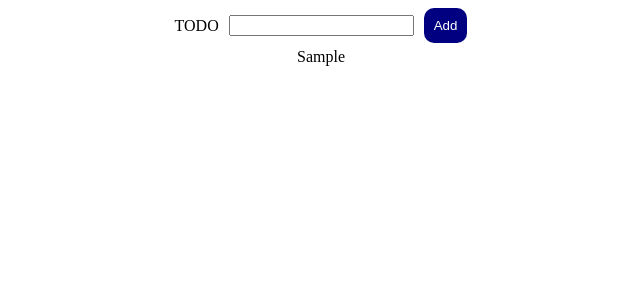
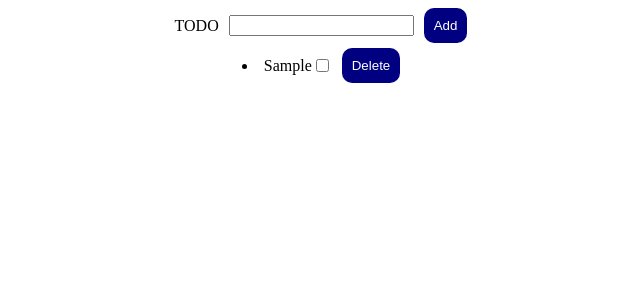
Before and after one commit to cramirez88/react-todo-list, a React (Create React App) app: page / in a window 1280 px wide. Both pictures are taken after typing "Sample" into the empty fields and a click on the button "Add". Shown: the top 300 px of the page, without its empty margins (319-959 px from the left). Built offline with nearby package versions, Linux system fonts and the light colour scheme.

Commit message:
toggling the completed state

```diff
--- a/src/components/Form.js
+++ b/src/components/Form.js
@@ -7,7 +7,10 @@
 
   const submitHandler = (e) => {
     e.preventDefault()
-    setTodos([...todos, todo])
+    setTodos([...todos, {
+      todo: todo,
+      completed: false
+    }])
     setTodo('')
   }
   return (
--- a/src/components/Todos.js
+++ b/src/components/Todos.js
@@ -3,12 +3,28 @@
 
 export default function Todos(props) {
   const {todos, setTodos} = props
+
+  const toggleComplete = (todo) => {
+   if(todo.completed === false){
+    todo.completed = true
+   }else {
+    todo.completed = false
+   }
+   setTodos([...todos])
+  }
   return (
     <div>
       {
         todos.map((todo, index) => {
           return (
-            <li key={index}>{todo}</li>
+            <div key={index} className='parentDiv'>
+              <div className='contentDiv'>
+              <li >{todo.todo}</li>
+               <input type='checkbox' onChange={() => toggleComplete(todo)}></input>
+               <button>Delete</button>
+              </div>
+            </div>
+
           )
         })
       }
--- a/src/styles/Todos.css
+++ b/src/styles/Todos.css
@@ -1,4 +1,11 @@
-li {
+.parentDiv{
+  display: flex;
+  flex-direction: column;
+  justify-content: center;
+  align-items: center;
+}
+
+.contentDiv {
   display: flex;
   justify-content: center;
   align-items: center;
```
